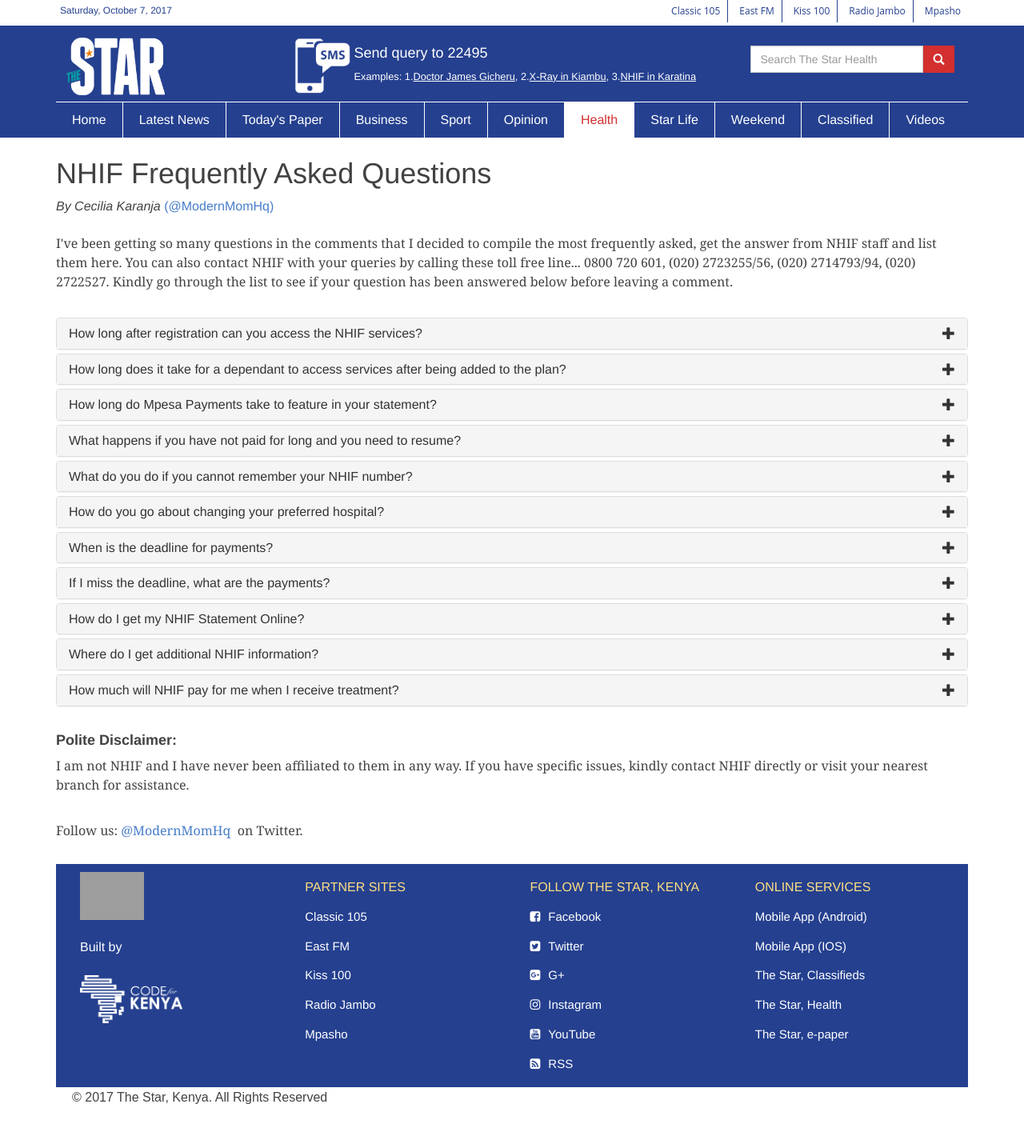
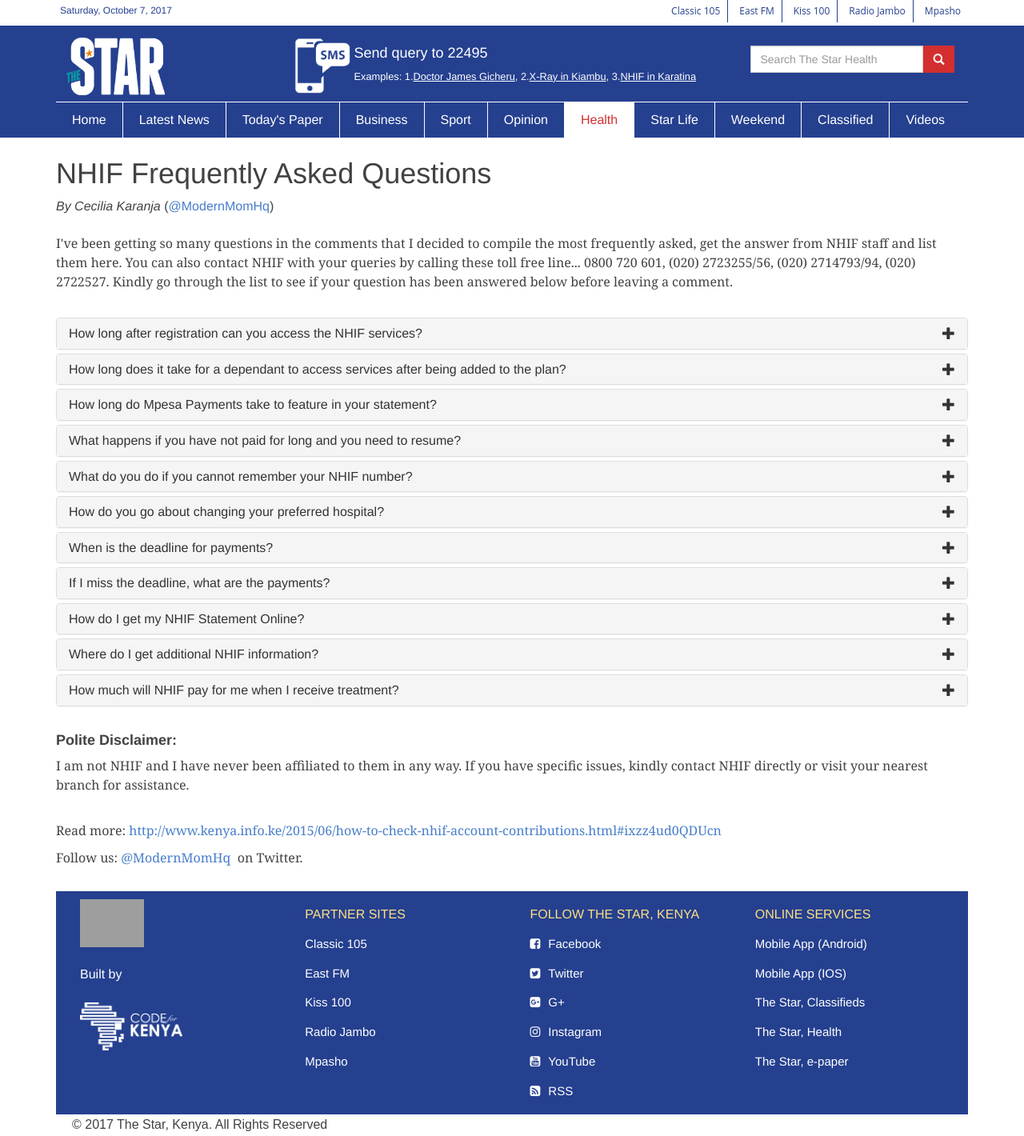
Before and after one commit to CodeForAfrica/HealthTools.KE-theStarHealth, a Jekyll site: the page built from nhif-faq.html, in a window 1280 px wide. Shown: the whole page at 80% size. Built offline with Jekyll 4.4.1, drawn with Linux system fonts in a browser that asks for light colours; a script that is not in the unit is left out; before the commit the page ends 1386 px from its top, so only the background shows below that; grey boxes are pictures that could not be loaded.

Commit message:
read more link to nhif-faq.html

```diff
--- a/nhif-faq.html
+++ b/nhif-faq.html
@@ -4,7 +4,7 @@ title: NHIF FAQ
 ---
 <div class="container">
   <h1>NHIF Frequently Asked Questions</h1>
-  <em>By Cecilia Karanja</em>&nbsp;<a href="https://twitter.com/ModernMomHq" target="blank">(@ModernMomHq)</a>
+  <em>By Cecilia Karanja</em>&nbsp;(<a href="https://twitter.com/ModernMomHq" target="blank">@ModernMomHq</a>)
   <br/><br/>
   <p>I've been getting so many questions in the comments that I decided to compile the most frequently asked,
     get the answer from NHIF staff and list them here. You can also contact NHIF with your queries by
@@ -175,6 +175,9 @@ title: NHIF FAQ
     <p>I am not NHIF and I have never been affiliated to them in any way. If you have specific issues, kindly
       contact NHIF directly or visit your nearest branch for assistance.</p>
     <br />
+    <p>Read more:&nbsp;<a href="http://www.kenya.info.ke/2015/06/how-to-check-nhif-account-contributions.html#ixzz4ud0QDUcn"
+        target="blank">http://www.kenya.info.ke/2015/06/how-to-check-nhif-account-contributions.html#ixzz4ud0QDUcn</a></p>
     <p>Follow us:&nbsp;<a href="https://twitter.com/ModernMomHq" target="blank">@ModernMomHq</a>&nbsp; on
-      Twitter.</p>
+      Twitter.
+    </p>
   </div>
```
